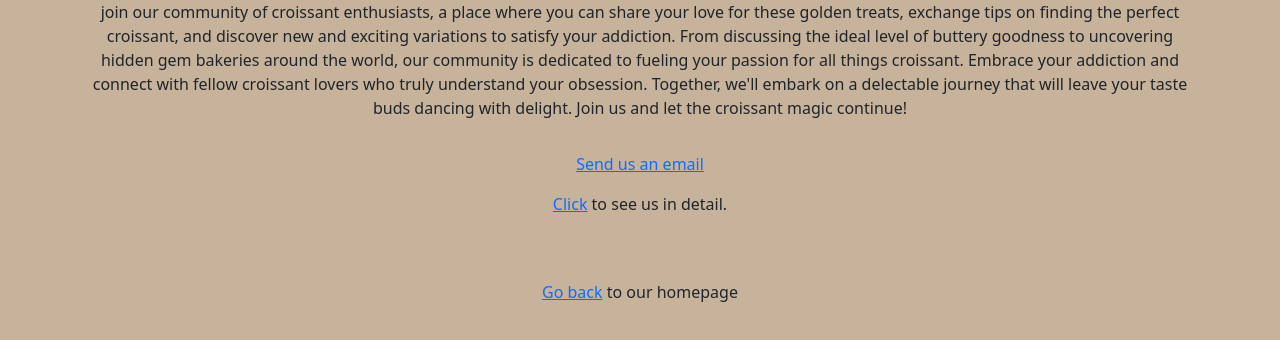
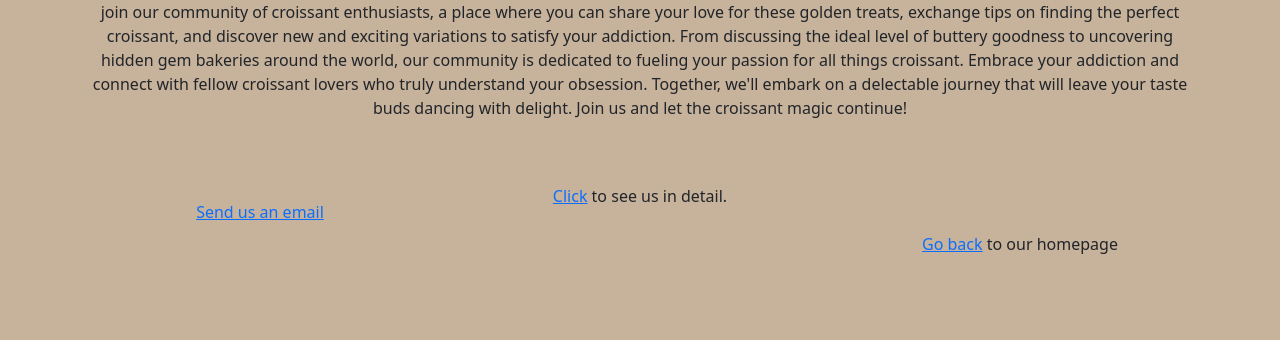
Before and after one commit to filipa-pf/croissant-website, a plain HTML site: page contact.html in a window 1280 px wide. Shown: the part 128-468 px from the top of the page. Drawn offline with nearby package versions, Linux system fonts and the light colour scheme.

Commit message:
changed links layout

```diff
--- a/contact.html
+++ b/contact.html
@@ -38,9 +38,18 @@
             journey
             that
             will leave your taste buds dancing with delight. Join us and let the croissant magic continue!</p>
-        <p class="text-center pt-3"><a href="mailto:croissant@eatcroissant.com">Send us an email</a></p>
-        <p class="text-center"><a href="/photo.html">Click</a> to see us in detail.</p>
-        <p class="text-center pt-5"><a href="/index.html">Go back</a> to our homepage</p>
+
+        <div class="row justify-content-center py-5">
+            <div class="col-12 col-sm-4">
+                <p class="text-center pt-3"><a href="mailto:croissant@eatcroissant.com">Send us an email</a></p>
+            </div>
+            <div class="col-12 col-sm-4">
+                <p class="text-center"><a href="/photo.html">Click</a> to see us in detail.</p>
+            </div>
+            <div class="col-12 col-sm-4">
+                <p class="text-center pt-5"><a href="/index.html">Go back</a> to our homepage</p>
+            </div>
+        </div>
     </div>
     <script src="https://cdn.jsdelivr.net/npm/bootstrap@5.2.3/dist/js/bootstrap.bundle.min.js"
         integrity="sha384-kenU1KFdBIe4zVF0s0G1M5b4hcpxyD9F7jL+jjXkk+Q2h455rYXK/7HAuoJl+0I4"
```
Also changed, not shown: photo.html (+8 -2 lines).
